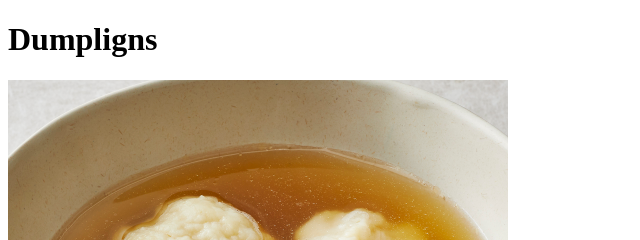
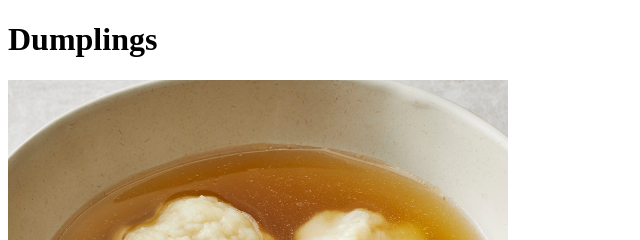
Before and after one commit to tylkol/odin-recipes, a plain HTML site: page recipes/dumplings.html in a window 1280 px wide. Shown: the top 240 px of the page, 0-640 px from the left. Drawn offline with Linux system fonts and the light colour scheme.

Commit message:
Fixed typo in heading

```diff
--- a/recipes/dumplings.html
+++ b/recipes/dumplings.html
@@ -5,7 +5,7 @@
     <title>Odin Recipes - Dumplings</title>
 </head>
 <body>
-    <h1>Dumpligns</h1>
+    <h1>Dumplings</h1>
     <img src="../images/dumplings.jpeg" width="500px">
     <p>
         <strong>Description:</strong>
```
